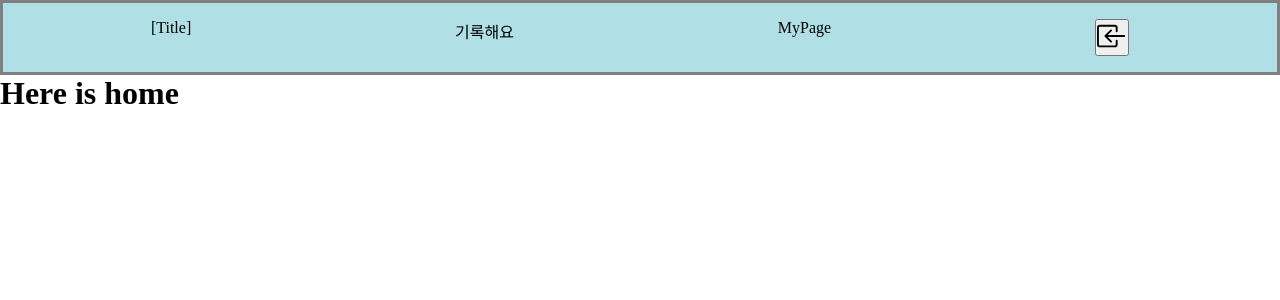
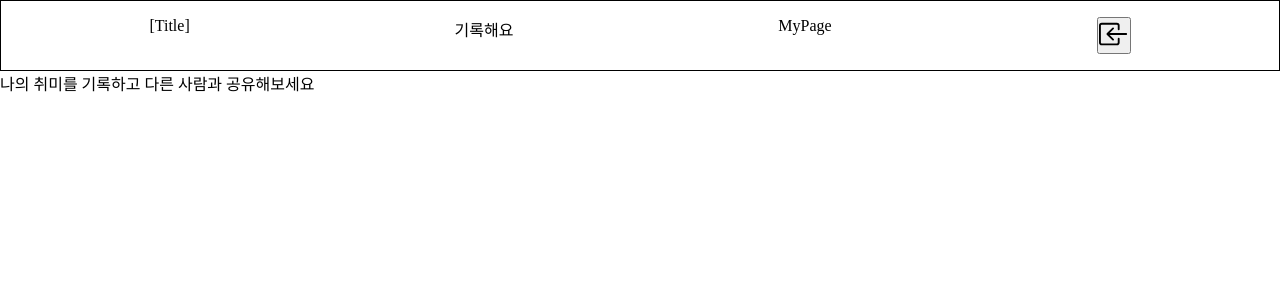
Before and after one commit to changhoji/hobby-us, a Next.js app: page / in a window 1280 px wide. Shown: the top 300 px of the page. Built offline with nearby package versions, Linux system fonts and the light colour scheme; no server answers.

Commit message:
Feat: wait update profile

```diff
--- a/src/components/Header.tsx
+++ b/src/components/Header.tsx
@@ -6,11 +6,6 @@ export default function Header() {
             <header>
                 <Navbar />
             </header>
-            <style jsx>{`
-                header {
-                    border: 0.2rem solid gray;
-                }
-            `}</style>
         </>
     );
 }
--- a/src/components/Navbar.tsx
+++ b/src/components/Navbar.tsx
@@ -1,23 +1,16 @@
 import Link from "next/link";
 import AuthButton from "./buttons/AuthButton";
+import styles from "@/styles/Navbar.module.css";
 
 export default function Navbar() {
     return (
         <>
-            <nav>
+            <nav className={styles.navbar}>
                 <Link href="/">[Title]</Link>
                 <Link href="/record">기록해요</Link>
                 <Link href="/my">MyPage</Link>
                 <AuthButton />
             </nav>
-            <style jsx>{`
-                nav {
-                    display: flex;
-                    justify-content: space-around;
-                    background-color: powderblue;
-                    padding: 1rem;
-                }
-            `}</style>
         </>
     );
 }
--- a/src/components/RecordPreview.tsx
+++ b/src/components/RecordPreview.tsx
@@ -20,7 +20,7 @@ export default function RecordPreview({ record }: Props) {
             <Link href={`/record/${record.id}`}>
                 <div>
                     <h1>{data.title}</h1>
-                    <article>{data.content}</article>
+                    <article className={styles.content}>{data.content}</article>
                     <i>by {data.userName}</i>
                     {data.photoURL !== "" && (
                         <Image
--- a/src/components/forms/EditProfile.tsx
+++ b/src/components/forms/EditProfile.tsx
@@ -79,7 +79,6 @@ export default function EditProfileForm() {
         }
 
         alert("수정되었습니다.");
-        router.push("/record");
     };
 
     const handleFileChange = (e: ChangeEvent<HTMLInputElement>) => {
@@ -92,11 +91,12 @@ export default function EditProfileForm() {
         console.log(file);
     };
 
-    const updateProfileInfo = (updateData: UpdateData) => {
-        updateProfile(user, {
+    const updateProfileInfo = async (updateData: UpdateData) => {
+        await updateProfile(user, {
             displayName: updateData.userName,
             photoURL: updateData.photoURL,
         });
+        router.push("/my");
 
         const ref = collection(fbDB, "record").withConverter(recordConverter);
         const q = query(ref, where("uid", "==", user.uid));
--- a/src/pages/index.tsx
+++ b/src/pages/index.tsx
@@ -1,10 +1,11 @@
 import AuthButton from "@/components/buttons/AuthButton";
+import Image from "next/image";
 import { fbDB } from "./_app";
 
 export default function Home() {
     return (
         <>
-            <h1>Here is home</h1>
+            <p>나의 취미를 기록하고 다른 사람과 공유해보세요</p>
         </>
     );
 }
--- /dev/null
+++ b/src/styles/Navbar.module.css
@@ -0,0 +1,6 @@
+.navbar {
+    display: flex;
+    justify-content: space-around;
+    padding: 1rem;
+    border: 0.08rem solid black;
+}
--- a/src/styles/RecordPreview.module.css
+++ b/src/styles/RecordPreview.module.css
@@ -3,3 +3,8 @@
     padding: 1rem;
     margin: 0.5rem;
 }
+
+.content {
+    height: 8rem;
+    overflow: hidden;
+}
```
